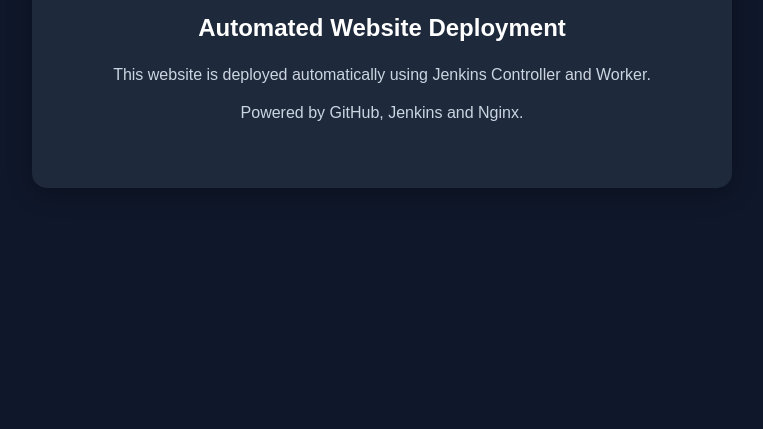
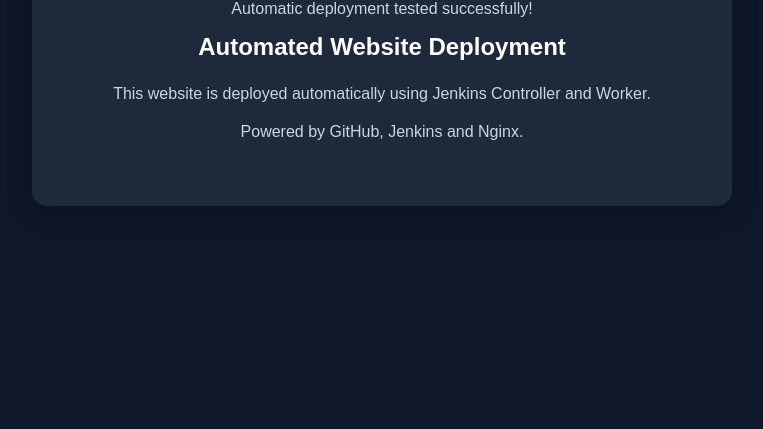
Before and after one commit to mihir-patel819/jenkins-distributed-cicd, a plain HTML site: page website/index.html in a window 1280 px wide. Shown: the part 371-800 px from the top of the page, without its empty margins (258-1021 px from the left). Drawn offline with Linux system fonts and the light colour scheme.

Commit message:
TEST github webhook

```diff
--- a/website/index.html
+++ b/website/index.html
@@ -7,6 +7,7 @@
 <body>
     <div class="container">
         <h1>Jenkins Automated Deployment Successful!</h1>
+        <p>Automatic deployment tested successfully!</p>
         <h2>Automated Website Deployment</h2>
         <p>This website is deployed automatically using Jenkins Controller and Worker.</p>
         <p>Powered by GitHub, Jenkins and Nginx.</p>
```
